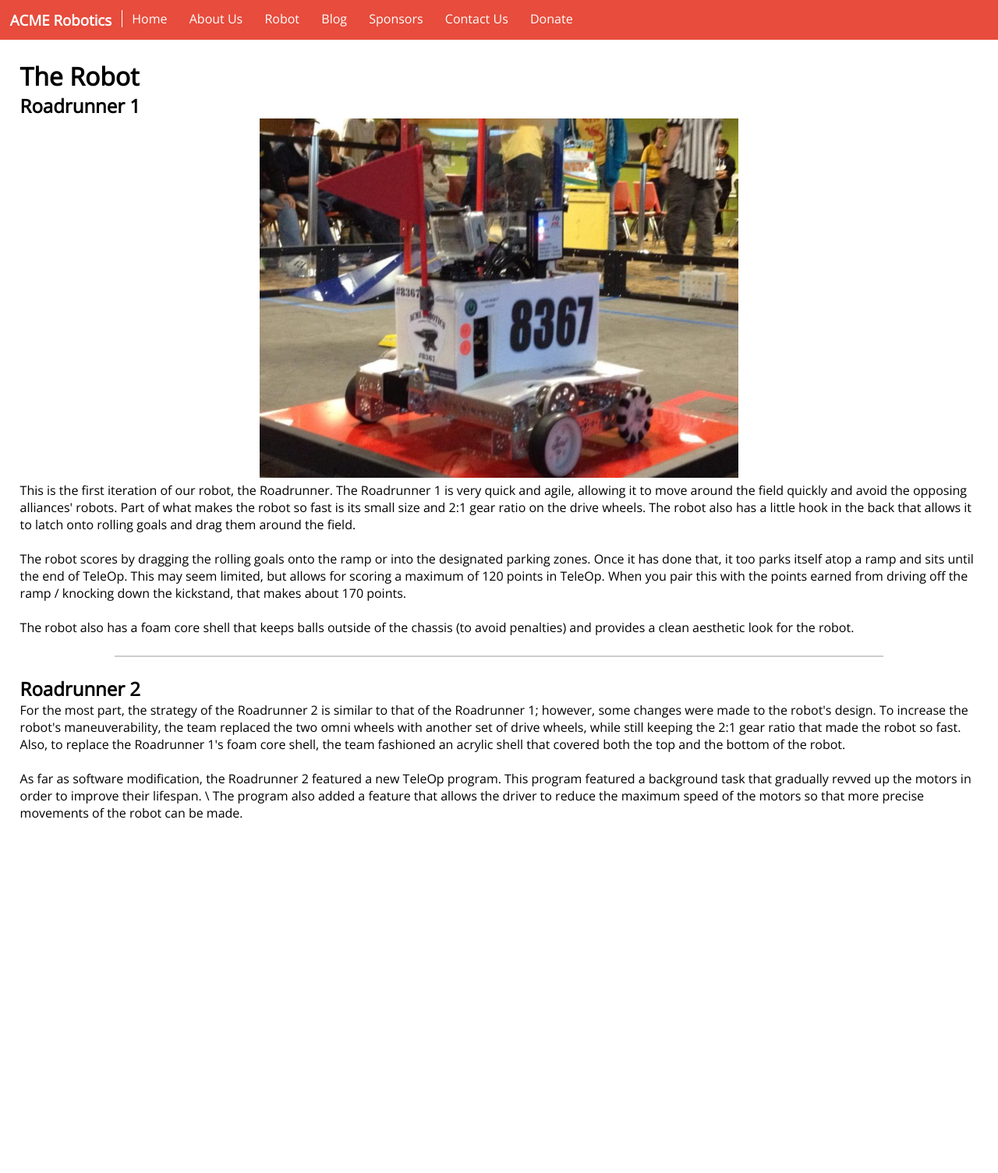
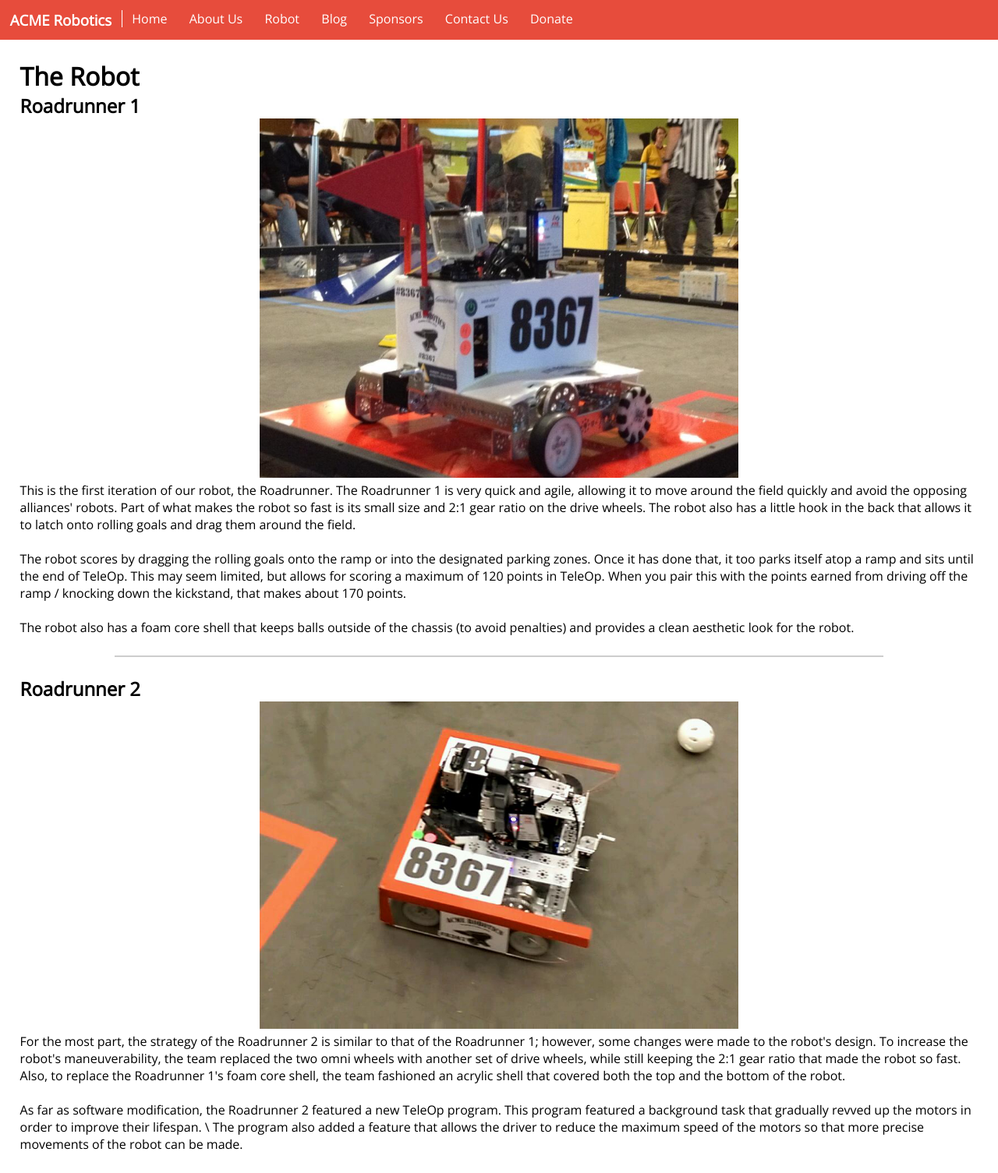
Before and after one commit to acmerobotics/acmerobotics.github.io, a Jekyll site: the page built from robot.html, in a window 1280 px wide. Shown: the whole page at 78% size. Built offline with Jekyll 4.4.1, drawn with Linux system fonts in a browser that asks for light colours; before the commit the page ends 1080 px from its top, so only the background shows below that.

Commit message:
fixed roadrunner pic

```diff
--- a/robot.html
+++ b/robot.html
@@ -16,9 +16,9 @@ The robot also has a foam core shell that keeps balls outside of the chassis (to
 <hr>
 
 <h2>Roadrunner 2</h2>
-<!--<div class="centered">
+<div class="centered">
 	<img class="half" src="/assets/roadrunner2.jpg"/>
-</div>-->
+</div>
 <p>
 For the most part, the strategy of the Roadrunner 2 is similar to that of the Roadrunner 1; however, some changes were made to the robot's design.
 To increase the robot's maneuverability, the team replaced the two omni wheels with another set of drive wheels, while still keeping the 2:1 gear ratio that made the robot so fast.
@@ -27,4 +27,5 @@ Also, to replace the Roadrunner 1's foam core shell, the team fashioned an acryl
 As far as software modification, the Roadrunner 2 featured a new TeleOp program. This program featured a background task that gradually revved up the motors in order to improve their lifespan. \
 The program also added a feature that allows the driver to reduce the maximum speed of the motors so that more precise movements of the robot can be made.
 </p>
+
 {% include footer.html %}
```
Also changed, not shown: assets/roadrunner2.jpg (added).
